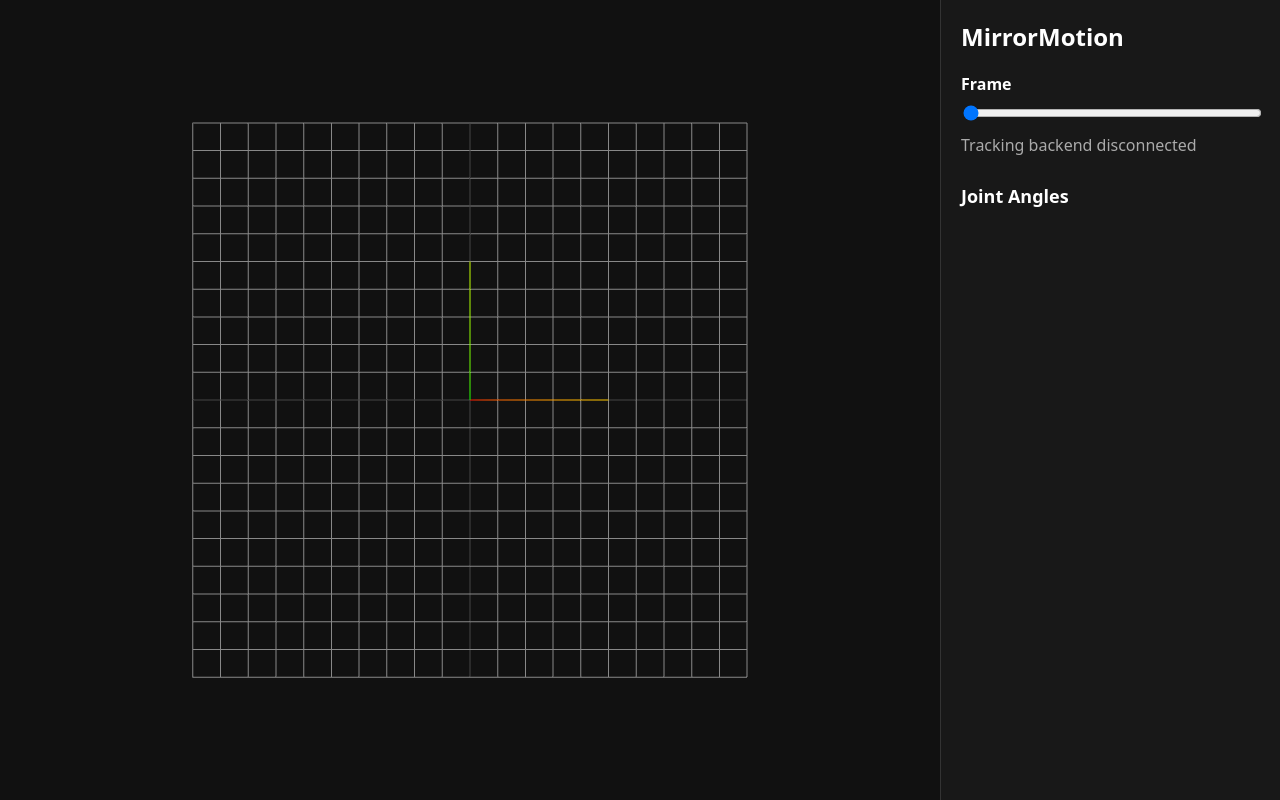
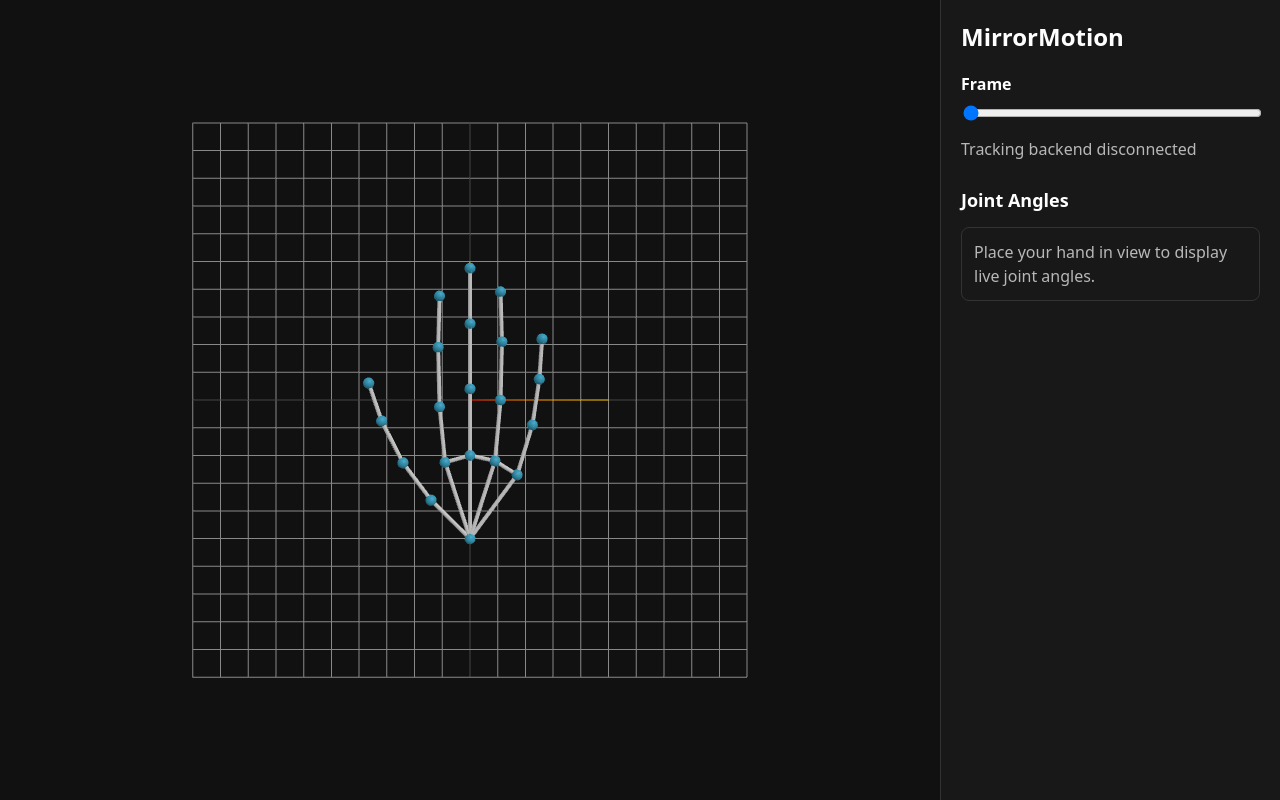
Before and after one commit to KLinhT/MirrorMotion, a website built with Vite: page viewer/index.html in a window 1280 px wide. Built offline with nearby package versions, Linux system fonts and the light colour scheme; no server answers; animation ran at ten frames a second.

Commit message:
Quick PResentation updates

```diff
--- a/viewer/src/main.js
+++ b/viewer/src/main.js
@@ -23,7 +23,9 @@ const panel = document.getElementById("angle-panel");
 
 let liveTrackingSocket = null;
 let liveTrackingActive = false;
-let angleMap = new Map();
+let idleMode = true;
+let lastHandDetectedAt = 0;
+const HAND_LOST_DELAY = 1500;
 
 
 // ----------------
@@ -97,6 +99,9 @@ const skeleton = new HandSkeleton(scene, {
   boneColor: 0xffffff,
 });
 
+const idleLandmarks = createIdleHandLandmarks();
+skeleton.update(idleLandmarks);
+skeleton.setVisible(true);
 
 // ---------------
 // Status
@@ -127,54 +132,74 @@ function centerLandmarks(landmarks) {
 
 function startLiveTrackingConnection() {
   setStatus("Connecting to tracking backend...");
+  showIdleAngleMessage();
+
   liveTrackingSocket = connectLiveTracking({
     onOpen: () => {
+      setStatus("Place your hand in view");
+    },
+
+    onFrame: ({ landmarks, angles }) => {
+      lastHandDetectedAt = performance.now();
       liveTrackingActive = true;
-      setStatus("Live tracking connected");
-    },
-    onFrame: ({ landmarks, angles }) => {
-      console.log("Received angles:", angles);
-      liveTrackingActive = true;
-      const centeredLandmarks = centerLandmarks(landmarks);
+      idleMode = false;
+
+      resetSkeletonTransform();
+
+      const centeredLandmarks =
+        centerLandmarks(landmarks);
+
       skeleton.update(centeredLandmarks);
       skeleton.setVisible(true);
-      if (angles) {
-        updateAnglePanel(angles);
-      }
-      setStatus("Hand detected");
+
+      updateAnglePanel(angles);
+      setStatus("Live hand tracking");
     },
 
     onHandLost: () => {
-      skeleton.setVisible(false);
-      setStatus("No hand detected");
+      setStatus("Hand temporarily lost");
     },
 
     onClose: () => {
-      liveTrackingActive = false;
       liveTrackingSocket = null;
-      skeleton.setVisible(false);
+      enterIdleMode();
+
+      skeleton.update(idleLandmarks);
+
       setStatus("Tracking backend disconnected");
     },
 
-    onError: error => {
-      liveTrackingActive = false;
-      skeleton.setVisible(false);
+    onError: (error) => {
       console.error(
         "Live-tracking connection error:",
         error
       );
-      setStatus("Unable to connect to tracking backend");
+
+      enterIdleMode();
+      skeleton.update(idleLandmarks);
+
+      setStatus(
+        "Tracking unavailable — demo mode"
+      );
     },
-
   });
-
 }
 
 // ---------------
 // Animation Loop
 // ---------------
-function animate() {
+function animate(time) {
   requestAnimationFrame(animate);
+
+  if (
+    !idleMode &&
+    performance.now() - lastHandDetectedAt >
+      HAND_LOST_DELAY
+  ) {
+    enterIdleMode();
+    skeleton.update(idleLandmarks);
+  }
+  updateIdleHandAnimation(time);
   controls.update();
   renderer.render(scene, camera);
 }
@@ -194,6 +219,86 @@ window.addEventListener("beforeunload", () => {
     liveTrackingSocket.close();
   }
 });
+
+// ---------------
+// Helper Functions
+// ---------------
+function showIdleAngleMessage() {
+  const anglePanel = document.getElementById("angle-panel");
+
+  if (anglePanel) {
+    anglePanel.innerHTML = `
+      <p class="idle-message">
+        Place your hand in view to display live joint angles.
+      </p>
+    `;
+  }
+}
+
+function enterIdleMode() {
+  if (idleMode) {
+    return;
+  }
+  idleMode = true;
+  liveTrackingActive = false;
+  showIdleAngleMessage();
+  setStatus("Place your hand in view");
+}
+
+function updateIdleHandAnimation() {
+
+  if (!idleMode) {
+
+    return;
+
+  }
+
+  skeleton.setVisible(true);
+
+}
+
+function resetSkeletonTransform() {
+
+  // No-op: HandSkeleton does not expose a root group.
+
+}
+
+function createIdleHandLandmarks() {
+  const points = [
+    [0.00, -1.00, 0.00],
+
+    [-0.28, -0.72, 0.02],
+    [-0.48, -0.45, 0.04],
+    [-0.63, -0.15, 0.06],
+    [-0.72, 0.12, 0.08],
+
+    [-0.18, -0.45, 0.00],
+    [-0.22, -0.05, 0.00],
+    [-0.23, 0.38, 0.00],
+    [-0.22, 0.75, 0.00],
+
+    [0.00, -0.40, 0.00],
+    [0.00, 0.08, 0.00],
+    [0.00, 0.55, 0.00],
+    [0.00, 0.95, 0.00],
+
+    [0.18, -0.44, 0.00],
+    [0.22, 0.00, 0.00],
+    [0.23, 0.42, 0.00],
+    [0.22, 0.78, 0.00],
+
+    [0.34, -0.54, 0.00],
+    [0.45, -0.18, 0.00],
+    [0.50, 0.15, 0.00],
+    [0.52, 0.44, 0.00],
+  ];
+
+  return points.map(
+    ([x, y, z]) =>
+      new THREE.Vector3(x, y, z)
+  );
+}
+
 // -----------------------------------------------------------------------------
 // Application startup
 // -----------------------------------------------------------------------------
--- a/viewer/src/style.css
+++ b/viewer/src/style.css
@@ -163,3 +163,17 @@ button:hover {
 #toggle-patient-id {
   margin-top: 12px;
 }
+
+.idle-message {
+  margin: 0;
+  padding: 12px;
+  border: 1px solid #333;
+  border-radius: 8px;
+  color: #b8b8b8;
+  line-height: 1.5;
+}
+
+#frame-label {
+  margin: 12px 0 20px;
+  color: #b8b8b8;
+}
```
